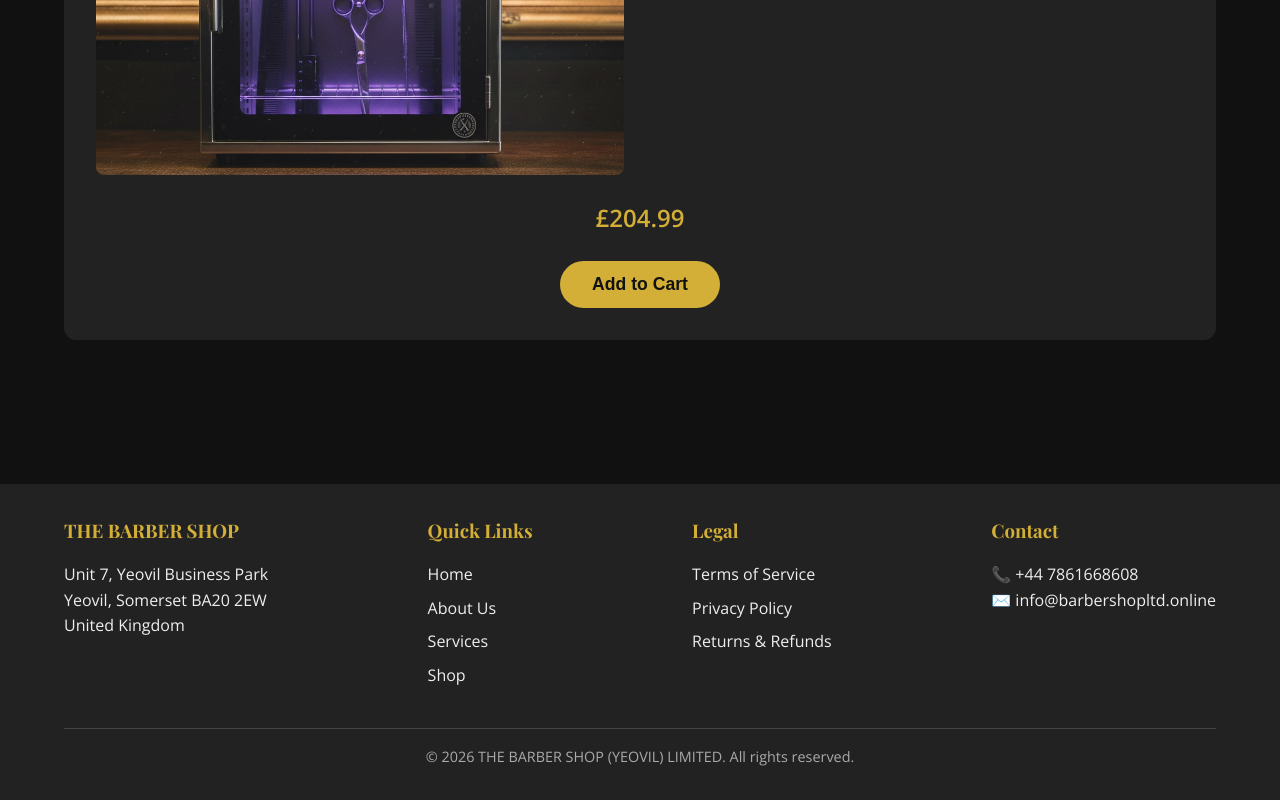
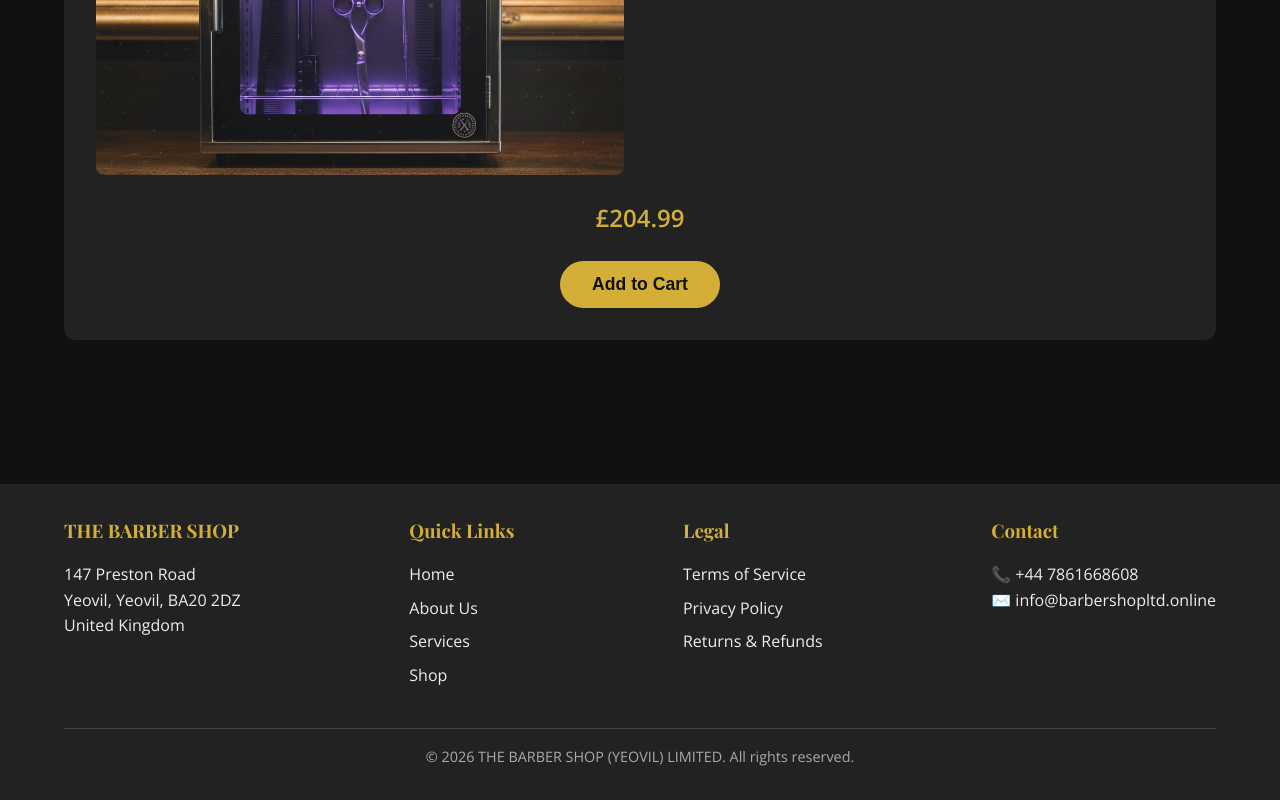
Before and after one commit to wayubade38-maker/the-barber-shop, a website: page grooming-accessories.html in a window 1280 px wide. Shown: the part 6783-7583 px from the top of the page. Drawn offline with nearby package versions, Linux system fonts and the light colour scheme.

Commit message:
Update grooming-accessories.html

```diff
--- a/grooming-accessories.html
+++ b/grooming-accessories.html
@@ -404,7 +404,7 @@
       <div class="footer-content">
         <div class="footer-section">
           <h3>THE BARBER SHOP</h3>
-          <p>Unit 7, Yeovil Business Park<br>Yeovil, Somerset BA20 2EW<br>United Kingdom</p>
+          <p>147 Preston Road<br>Yeovil, Yeovil, BA20 2DZ<br>United Kingdom</p>
         </div>
         <div class="footer-section">
           <h3>Quick Links</h3>
```
